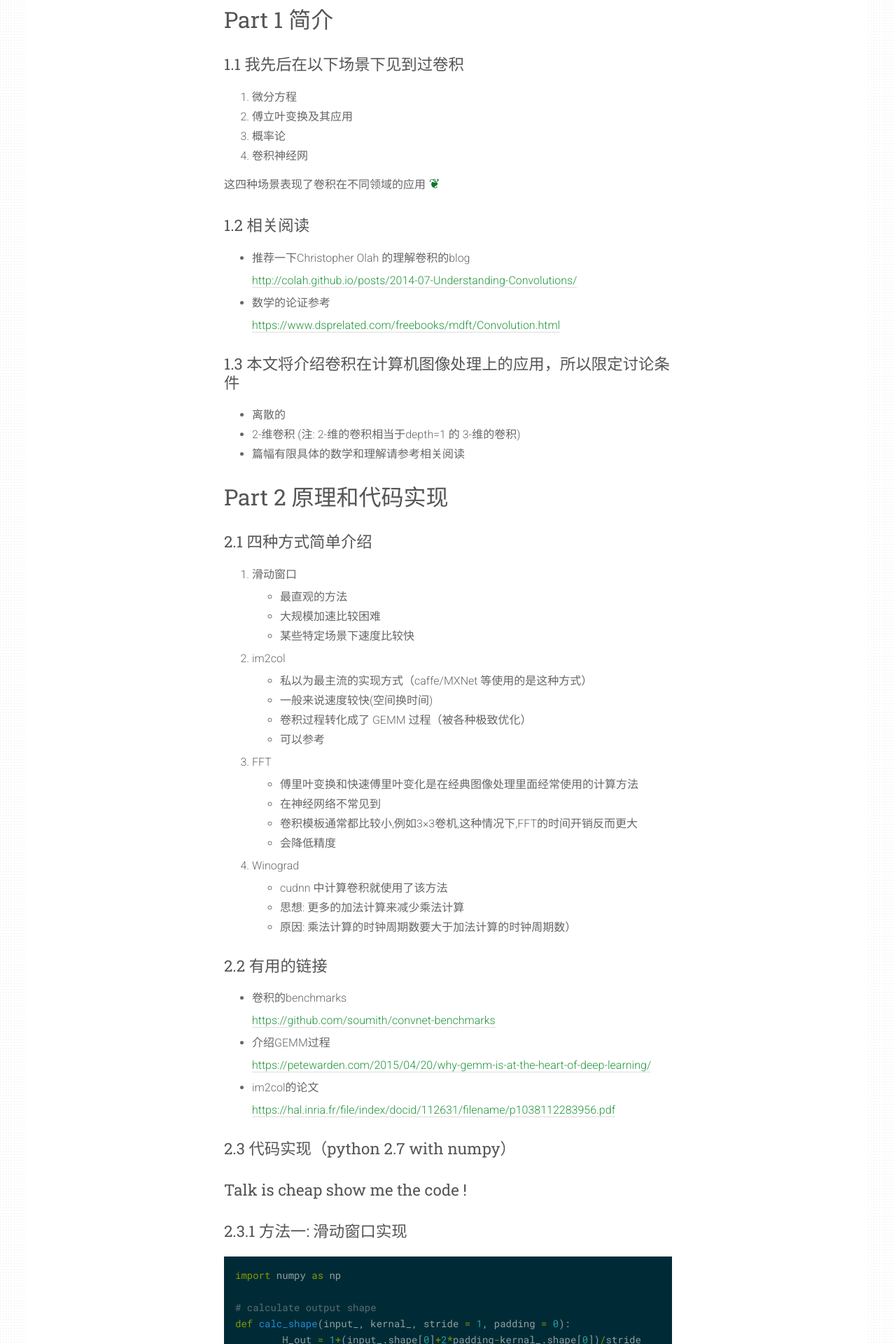
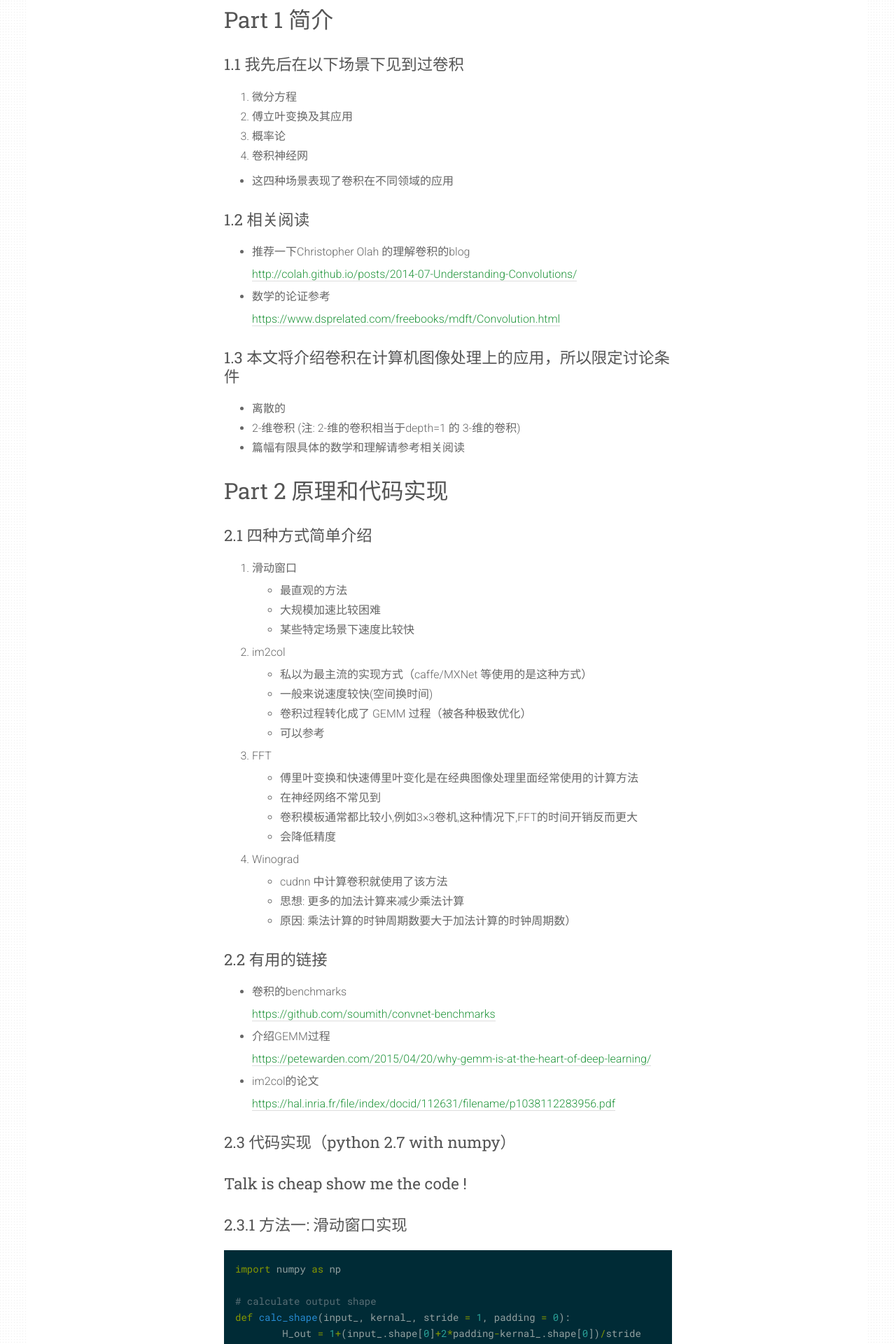
Before and after one commit to vincentweikey/vincentweikey.github.io, a Jekyll site: the page built from _posts/2018-10-05-understanding-convolution.md, in a window 1280 px wide. Shown: the part 399-2319 px from the top of the page at 70% size. Built offline with Jekyll 4.4.1, drawn with Linux system fonts in a browser that asks for light colours.

Commit message:
add code

```diff
--- a/_posts/2018-10-05-understanding-convolution.md
+++ b/_posts/2018-10-05-understanding-convolution.md
@@ -14,7 +14,7 @@
 3. 概率论
 4. 卷积神经网
 
-这四种场景表现了卷积在不同领域的应用
+* 这四种场景表现了卷积在不同领域的应用
 
 ### 1.2 相关阅读
 
```
